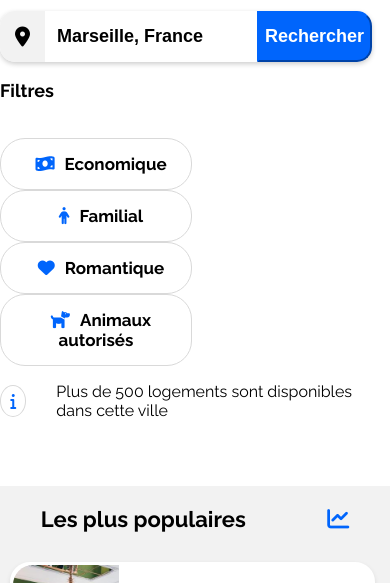
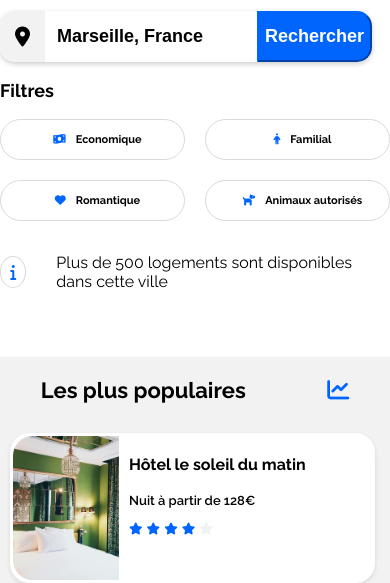
Before and after one commit to Julien-Lependu/Booki-Julien, a plain HTML site: page index.html in a window 390 px wide. Shown: the part 216-799 px from the top of the page. Drawn offline with Linux system fonts and the light colour scheme.

Commit message:
partie finale

```diff
--- a/CSS/style.css
+++ b/CSS/style.css
@@ -120,10 +120,12 @@
   @keyframes page {
     from {
       opacity: 1;
+      z-index: 10;
     }
 
     to {
       opacity: 0;
+      z-index: -1;
     }
   }
 
@@ -595,12 +597,15 @@
 
 
     #filtres ul {
-      gap: 50px;
-      display: unset;
+      display: grid;
+      grid-template-columns: repeat(2, 1fr);
+      gap: 20px;
+      padding: 0;
     }
 
     #filtres li {
-      width: 160px;
+      padding: 13px;
+      font-size: 11px;
     }
 
     .align-horizon {
```
